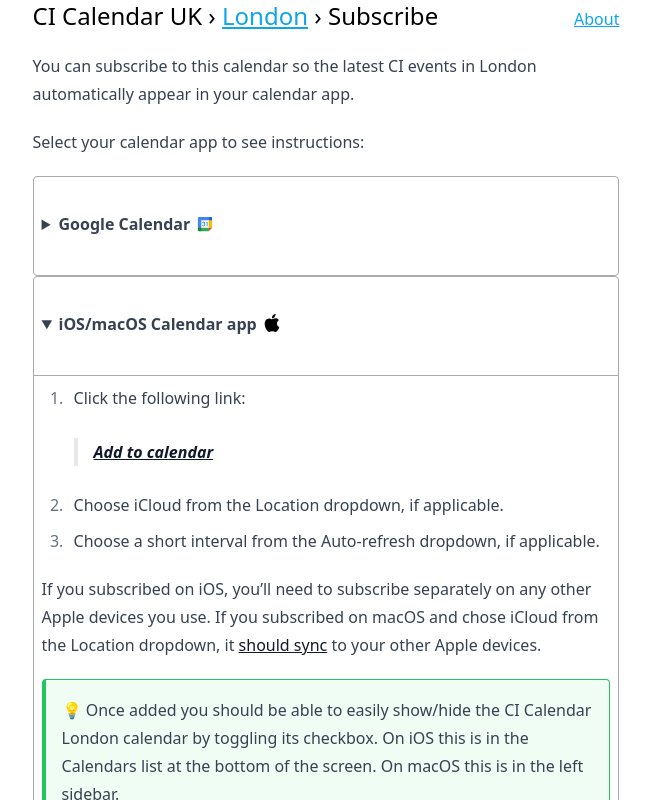
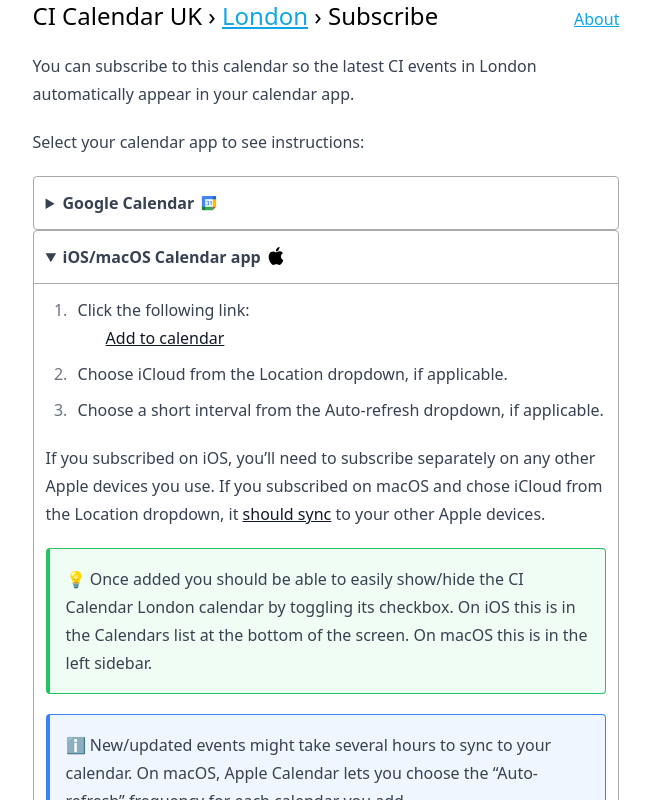
Before and after one commit to simrun/cicalendaruk, a Next.js app: page /london/subscribe in a window 1280 px wide. Both pictures are taken after a click on the heading "iOS/macOS Calendar app". Shown: the top 800 px of the page, without its empty margins (314-965 px from the left). Built offline with nearby package versions, Linux system fonts and the light colour scheme.

Commit message:
Tidy up subscribe styles

```diff
--- a/src/app/globals.css
+++ b/src/app/globals.css
@@ -19,23 +19,26 @@
   details.expandable {
     border: 1px solid #aaa;
     border-radius: 4px;
-    padding: 0.5em 0.5em 0;
+    padding: 0.75em 0.75em 0;
   }
   details.expandable > summary {
     font-weight: bold;
-    margin: -0.5em -0.5em 0;
-    padding: 0.5em;
+    margin: -0.75em -0.75em 0;
+    padding: 0.75em;
     cursor: pointer;
   }
   details.expandable[open] {
-    padding: 0.5em;
+    padding: 0.75em;
   }
   details.expandable[open] > summary {
     border-bottom: 1px solid #aaa;
-    margin-bottom: 0.5em;
+    margin-bottom: 0.75em;
   }
   details.expandable > summary + * {
     margin-top: 0;
+  }
+  details.expandable > :last-child:not(summary) {
+    margin-bottom: 0;
   }
 
   .note-callout {
--- a/src/app/london/subscribe/page.tsx
+++ b/src/app/london/subscribe/page.tsx
@@ -48,7 +48,7 @@
                 src="/google-calendar-icon-24dp.svg"
                 width="18"
                 height="18"
-                className="relative bottom-[calc(2rem/16)] ml-0.5 inline"
+                className="not-prose relative bottom-[calc(2rem/16)] ml-0.5 inline"
                 alt=""
               />
             </summary>
@@ -80,11 +80,9 @@
                 </li>
                 <li>
                   Click the following link:
-                  <blockquote>
-                    <a className="font-bold" href={googleCalendarUrl}>
-                      Add to Google Calendar
-                    </a>
-                  </blockquote>
+                  <div className="ml-7">
+                    <a href={googleCalendarUrl}>Add to Google Calendar</a>
+                  </div>
                 </li>
                 <li>
                   The Google Calendar app should open. Accept the prompt it
@@ -116,11 +114,9 @@
                 </li>
                 <li>
                   Click the following link:
-                  <blockquote>
-                    <a className="font-bold" href={googleCalendarUrl}>
-                      Add to Google Calendar
-                    </a>
-                  </blockquote>
+                  <div className="ml-7">
+                    <a href={googleCalendarUrl}>Add to Google Calendar</a>
+                  </div>
                 </li>
                 <li>
                   {/*
@@ -145,11 +141,9 @@
               <ol>
                 <li>
                   Click the following link:
-                  <blockquote>
-                    <a className="font-bold" href={googleCalendarUrl}>
-                      Add to Google Calendar
-                    </a>
-                  </blockquote>
+                  <div className="ml-7">
+                    <a href={googleCalendarUrl}>Add to Google Calendar</a>
+                  </div>
                 </li>
                 <li>
                   The Google Calendar website should open. Accept the prompt it
@@ -240,18 +234,16 @@
                 src="/apple-icon-24dp.svg"
                 width="18"
                 height="18"
-                className="relative bottom-[calc(3rem/16)] ml-0.5 inline"
+                className="not-prose relative bottom-[calc(3rem/16)] ml-0.5 inline"
                 alt=""
               />
             </summary>
             <ol>
               <li>
                 Click the following link:
-                <blockquote>
-                  <a className="font-bold" href={icsWebcalUrl}>
-                    Add to calendar
-                  </a>
-                </blockquote>
+                <div className="ml-7">
+                  <a href={icsWebcalUrl}>Add to calendar</a>
+                </div>
               </li>
               <li>Choose iCloud from the Location dropdown, if applicable.</li>
               <li>
@@ -285,41 +277,37 @@
                 src="/outlook-icon-24dp.svg"
                 width="18"
                 height="18"
-                className="relative bottom-[calc(2rem/16)] ml-1 inline"
+                className="not-prose relative bottom-[calc(2rem/16)] ml-1 inline"
                 alt=""
               />
             </summary>
             <ol className="lower-alpha-bracket">
               <li>
                 If you use MS Office 365, try clicking the following link:
-                <blockquote>
+                <div className="ml-7">
                   <a
-                    className="font-bold"
                     href={`https://outlook.office.com/calendar/0/addfromweb?name=${encodeURIComponent(calendarName)}&url=${encodeURIComponent(icsHttpsUrl)}`}
                   >
                     Add to Outlook calendar
                   </a>
-                </blockquote>
+                </div>
               </li>
               <li>
                 If you use the free Outlook.com, try clicking the following
                 link:
-                <blockquote>
+                <div className="ml-7">
                   <a
-                    className="font-bold"
                     href={`https://outlook.live.com/calendar/0/addfromweb?name=${encodeURIComponent(calendarName)}&url=${encodeURIComponent(icsHttpsUrl)}`}
                   >
                     Add to Outlook.com calendar
                   </a>
-                </blockquote>
+                </div>
               </li>
               <li>
                 If neither of those work, try clicking the following link:
-                <blockquote>
-                  <a className="font-bold" href={icsWebcalUrl}>
-                    Add to calendar
-                  </a>
-                </blockquote>
+                <div className="ml-7">
+                  <a href={icsWebcalUrl}>Add to calendar</a>
+                </div>
               </li>
               <li>
                 If that doesn’t work,{" "}
@@ -327,11 +315,11 @@
                   follow your calendar’s instructions
                 </a>{" "}
                 to <em>subscribe</em> to the following ICS (iCal) URL:
-                <blockquote>
+                <div className="ml-7">
                   <a className="break-all" href={icsHttpsUrl}>
                     {icsHttpsUrl}
                   </a>
-                </blockquote>
+                </div>
               </li>
             </ol>
             <p className="note-callout">
@@ -344,20 +332,18 @@
             <ol className="lower-alpha-bracket">
               <li>
                 Try clicking the following link:
-                <blockquote>
-                  <a className="font-bold" href={icsWebcalUrl}>
-                    Add to calendar
-                  </a>
-                </blockquote>
+                <div className="ml-7">
+                  <a href={icsWebcalUrl}>Add to calendar</a>
+                </div>
               </li>
               <li>
                 If that doesn’t work, follow your calendar’s instructions to
                 subscribe to the following ICS (iCal) URL:
-                <blockquote>
+                <div className="ml-7">
                   <a className="break-all" href={icsHttpsUrl}>
                     {icsHttpsUrl}
                   </a>
-                </blockquote>
+                </div>
               </li>
             </ol>
             <p className="note-callout">
```
